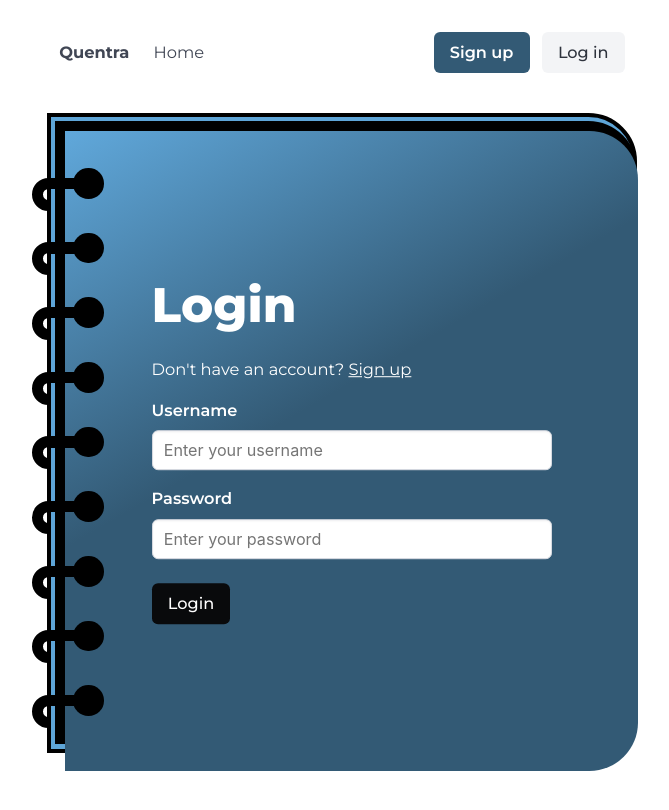
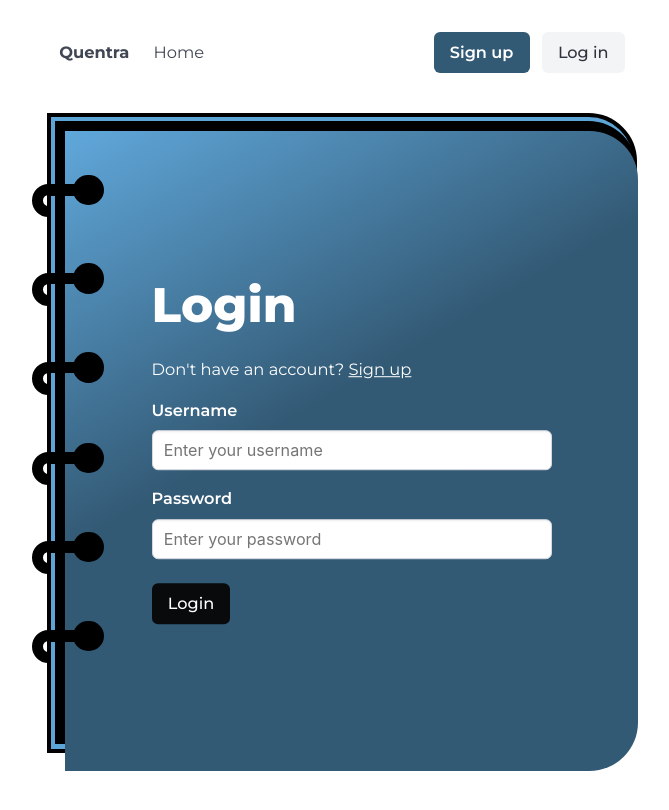
Before and after one commit to baselakasha/quentra, an Angular app in the folder frontend/: page /login in a window 1280 px wide. Shown: the top 810 px of the page, without its empty margins (298-967 px from the left). Built offline with nearby package versions, Linux system fonts and the light colour scheme.

Commit message:
Update notebook side to scale properly on large screens

```diff
--- a/frontend/src/app/components/notebook/notebook.html
+++ b/frontend/src/app/components/notebook/notebook.html
@@ -1,53 +1,5 @@
 <div class="book__outside-container">
-  <div class="side-punch" style="top: 1rem;">
-    <div class="side-punch__outside-circle"></div>
-    <div class="side-punch__line"></div>
-    <div class="side-punch__inside-circle"></div>
-  </div>
-
-  <div class="side-punch" style="top: 5rem;">
-    <div class="side-punch__outside-circle"></div>
-    <div class="side-punch__line"></div>
-    <div class="side-punch__inside-circle"></div>
-  </div>
-
-  <div class="side-punch" style="top: 9rem;">
-    <div class="side-punch__outside-circle"></div>
-    <div class="side-punch__line"></div>
-    <div class="side-punch__inside-circle"></div>
-  </div>
-
-  <div class="side-punch" style="top: 13rem;">
-    <div class="side-punch__outside-circle"></div>
-    <div class="side-punch__line"></div>
-    <div class="side-punch__inside-circle"></div>
-  </div>
-
-  <div class="side-punch" style="top: 17rem;">
-    <div class="side-punch__outside-circle"></div>
-    <div class="side-punch__line"></div>
-    <div class="side-punch__inside-circle"></div>
-  </div>
-
-  <div class="side-punch" style="top: 21rem;">
-    <div class="side-punch__outside-circle"></div>
-    <div class="side-punch__line"></div>
-    <div class="side-punch__inside-circle"></div>
-  </div>
-
-  <div class="side-punch" style="top: 25rem;">
-    <div class="side-punch__outside-circle"></div>
-    <div class="side-punch__line"></div>
-    <div class="side-punch__inside-circle"></div>
-  </div>
-
-  <div class="side-punch" style="top: 29rem;">
-    <div class="side-punch__outside-circle"></div>
-    <div class="side-punch__line"></div>
-    <div class="side-punch__inside-circle"></div>
-  </div>
-
-  <div class="side-punch" style="top: 33rem;">
+  <div class="side-punch" *ngFor="let punch of sidePunches" [style.top.rem]="punch">
     <div class="side-punch__outside-circle"></div>
     <div class="side-punch__line"></div>
     <div class="side-punch__inside-circle"></div>
--- a/frontend/src/app/components/notebook/notebook.scss
+++ b/frontend/src/app/components/notebook/notebook.scss
@@ -21,6 +21,8 @@ main {
     padding: 0;
     min-height: 80vh;
     position: relative;
+    display: flex;
+    flex-direction: column;
   }
   &__container-black {
     background-color: black;
@@ -94,6 +96,7 @@ main {
 
 .side-punch {
   position: absolute;
+  left: 0;
   &__outside-circle {
     position: absolute;
     width: 33px;
@@ -101,7 +104,7 @@ main {
     border-radius: 50%;
     border: 0.7rem solid black;
     left: -15px;
-    top: 3rem;
+    top: -1.6rem;
   }
   &__line {
     width: 2rem;
@@ -109,7 +112,7 @@ main {
     position: absolute;
     background-color: #000;
     z-index: 2;
-    top: 3rem;
+    top: -1.6rem;
   }
   &__inside-circle{
     background-color: black;
@@ -117,7 +120,7 @@ main {
     width: 1.9rem;
     height: 1.9rem;
     position: absolute;
-    top: 2.4rem;
+    top: -2.2rem;
     z-index: 2;
     left: 1.6rem;
   }
--- a/frontend/src/app/components/notebook/notebook.ts
+++ b/frontend/src/app/components/notebook/notebook.ts
@@ -1,4 +1,4 @@
-import { Component, Input } from '@angular/core';
+import { Component, Input, AfterViewInit, HostListener, ElementRef } from '@angular/core';
 import { CommonModule } from '@angular/common';
 
 @Component({
@@ -8,6 +8,56 @@ import { CommonModule } from '@angular/common';
   templateUrl: './notebook.html',
   styleUrl: './notebook.scss'
 })
-export class NotebookComponent {
+export class NotebookComponent implements AfterViewInit {
   @Input() title: string = '';
+
+  sidePunches: number[] = [];
+  private minPunches = 5;
+  private maxPunches = 15;
+  private punchSpacing = 4; // rem
+
+
+  constructor(private el: ElementRef) {}
+
+  ngAfterViewInit() {
+    setTimeout(() => this.calculatePunches(), 0);
+  }
+
+  @HostListener('window:resize')
+  onResize() {
+    this.calculatePunches();
+  }
+
+  private calculatePunches() {
+    const containerElement = this.el.nativeElement.querySelector('.book__container');
+    if (!containerElement) return;
+
+    const containerHeight = containerElement.offsetHeight;
+    const remSize = parseFloat(getComputedStyle(document.documentElement).fontSize);
+
+    const containerHeightRem = containerHeight / remSize;
+
+    const topMargin = 6;  // Increased top margin
+    const bottomMargin = 6;  // Increased bottom margin
+
+    const availableHeight = containerHeightRem - (topMargin + bottomMargin);
+    const numberOfPunches = Math.min(
+      this.maxPunches,
+      Math.max(
+        this.minPunches,
+        Math.floor(availableHeight / this.punchSpacing)
+      )
+    );
+
+    this.sidePunches = [];
+
+    if (numberOfPunches >= 2) {
+      for (let i = 0; i < numberOfPunches; i++) {
+        const position = topMargin + (i * (availableHeight / (numberOfPunches - 1)));
+        this.sidePunches.push(parseFloat(position.toFixed(1)));
+      }
+    } else {
+      this.sidePunches.push(parseFloat((containerHeightRem / 2).toFixed(1)));
+    }
+  }
 }
```
